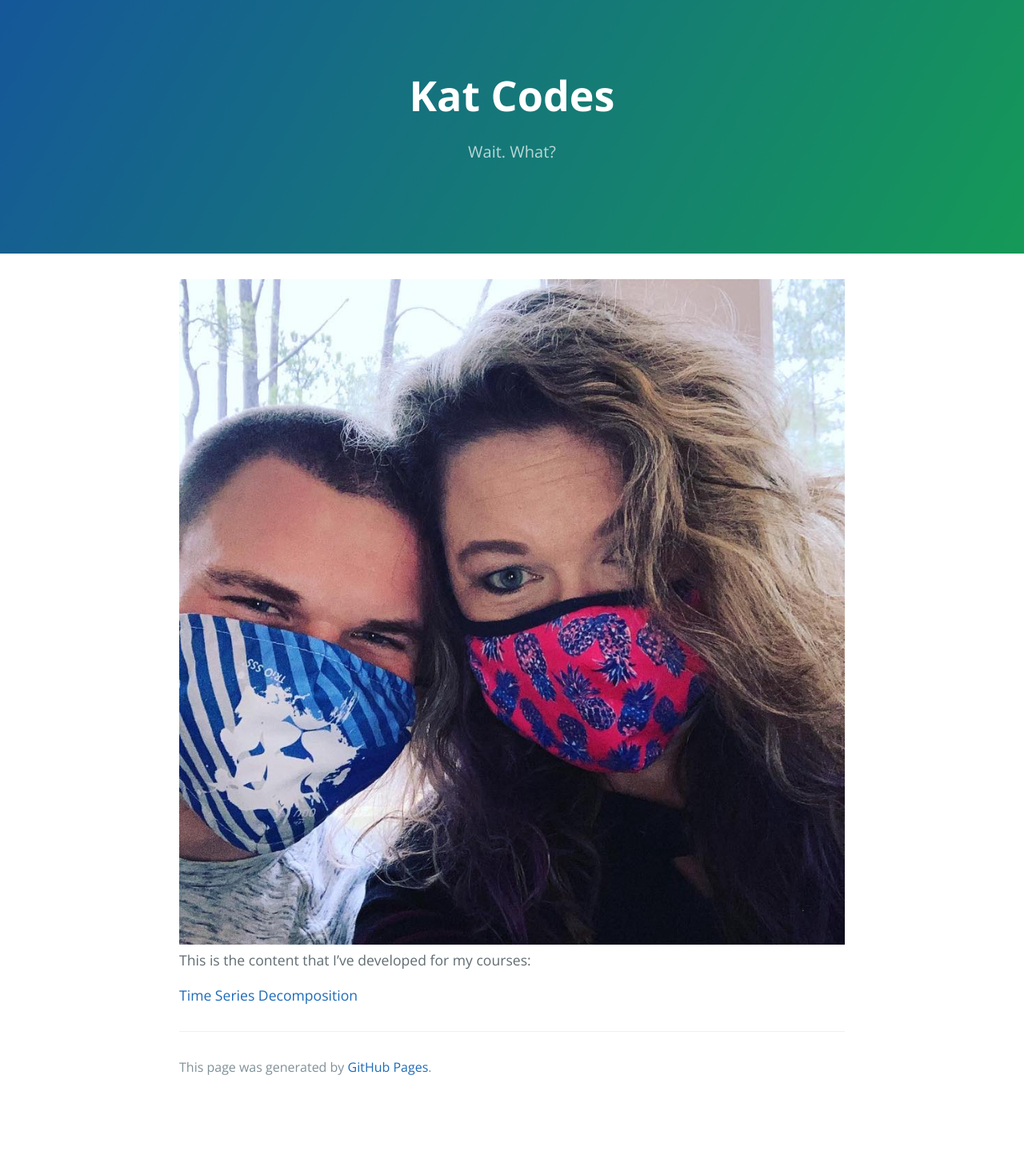
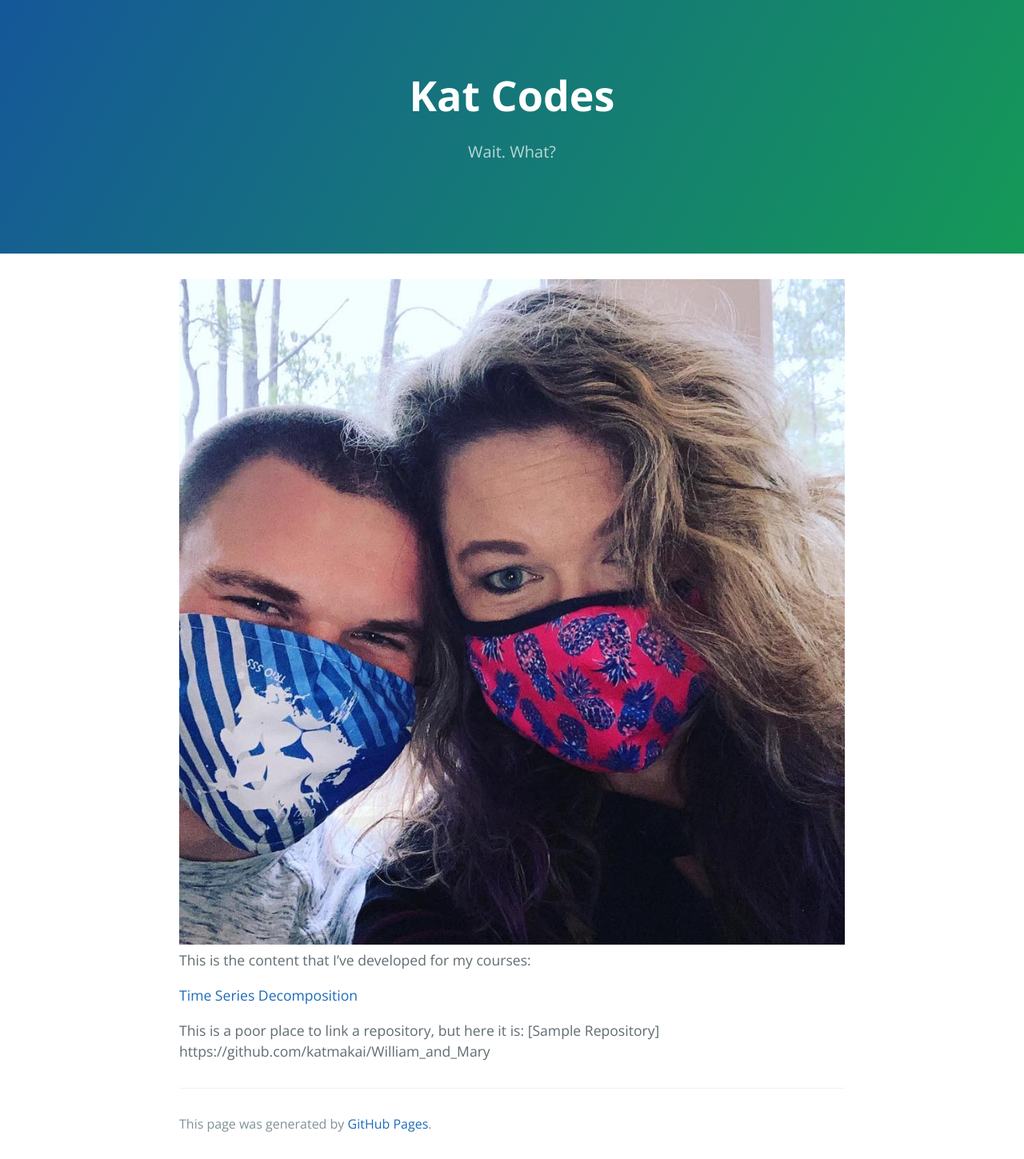
Before and after one commit to katmakai/katmakai.github.io, a Jekyll site: the page built from index.md, in a window 1280 px wide. Shown: the whole page at 80% size. Built offline with Jekyll 4.4.1, drawn with Linux system fonts in a browser that asks for light colours; our own code applies the rules of GitHub Pages for plain Markdown files; before the commit the page ends 1378 px from its top, so only the background shows below that.

Commit message:
Update index.md

```diff
--- a/index.md
+++ b/index.md
@@ -7,3 +7,6 @@ description: Wait. What?
 This is the content that I've developed for my courses:
 
 [Time Series Decomposition](/timeseries/index.md)
+
+This is a poor place to link a repository, but here it is:
+[Sample Repository] https://github.com/katmakai/William_and_Mary
```
